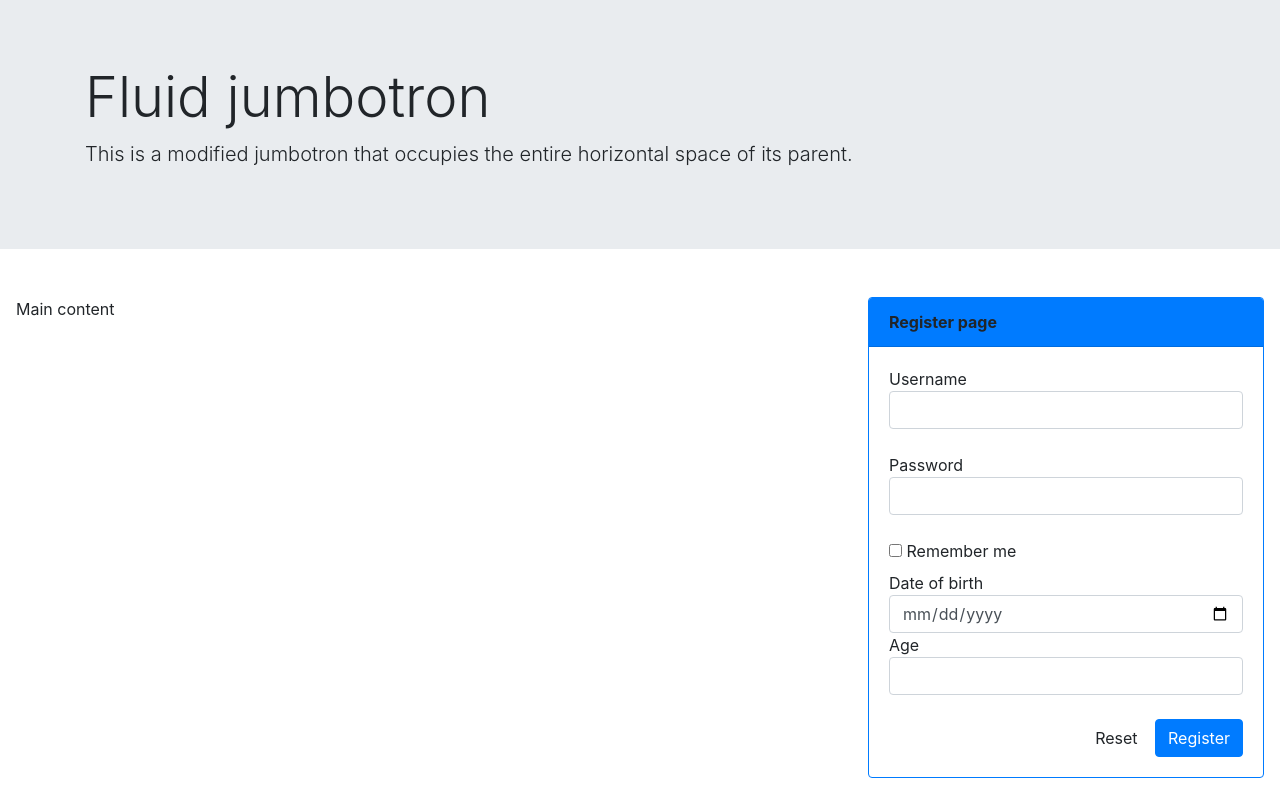
After one commit to khirulnizam/newsystem, a PHP site: page /BootstrapFORM.php in a window 1280 px wide. The commit adds this page. Run offline with PHP 8.4, Linux system fonts and the light colour scheme.

Commit message:
bootstrap forms

```diff
--- /dev/null
+++ b/BootstrapFORM.php
@@ -0,0 +1,66 @@
+<!-- BootstrapFORM.php -->
+<!DOCTYPE html>
+<html>
+<head>
+	<title>BootstrapFORM</title>
+	<!-- responsive design mobile-first -->
+	<meta name="viewport" content="width=device-width, initial-scale=1">
+	<!-- import Bootstrap library from CDN -->
+	<link href="https://stackpath.bootstrapcdn.com/bootstrap/4.4.1/css/bootstrap.min.css" rel="stylesheet" integrity="sha384-Vkoo8x4CGsO3+Hhxv8T/Q5PaXtkKtu6ug5TOeNV6gBiFeWPGFN9MuhOf23Q9Ifjh" crossorigin="anonymous">
+</head>
+<body>
+	<div class="row">
+		<div class="col-md-12">
+		<div class="jumbotron jumbotron-fluid">
+			<div class="container">
+		    <h1 class="display-4">Fluid jumbotron</h1>
+		    <p class="lead">This is a modified jumbotron that occupies the entire horizontal space of its parent.</p>
+  			</div>
+		</div>
+	</div>
+	</div>
+	<div class="row p-3">
+		<div class="col-md-8">
+			Main content
+		</div>
+		<div class="col-md-4">
+			<div class="card border-primary" >
+				<div class="card-header bg-primary">
+					<b>Register page</b>
+				</div>
+				<div class="card-body">
+
+
+				<form method="POST">
+					Username
+					<input type="text" name="uname"
+					class="form-control"><br>
+					Password
+					<input type="password" name="pwd"
+					class="form-control"><br>
+					<div class="checkbox">
+					    <label><input type="checkbox"> Remember me</label>
+					  </div>
+
+					  <div >
+					  	Date of birth
+					  	<input type="date" name="dob" class="form-control">
+					  	Age
+					  	<input type="number" name="age" class="form-control">
+					  </div>
+					  <br>
+					<div class="float-right">
+						<input type="reset" value="Reset"
+						class="btn btn-default">
+						<input type="submit" value="Register"
+						class="btn btn-primary">
+					</div>
+				</form>
+
+			</div>
+		</div>
+		</div>
+	</div>
+
+</body>
+</html>
--- a/search-admin.php
+++ b/search-admin.php
@@ -100,6 +100,7 @@ if (mysqli_num_rows($result) > 0) {
 			if (r==true){
 				//redirect if user press yes
 				window.location.href = "delete.php?x="+id;
+        //document.getElementById('myForm').submit();
 			}
 		}
 	</script>
```
